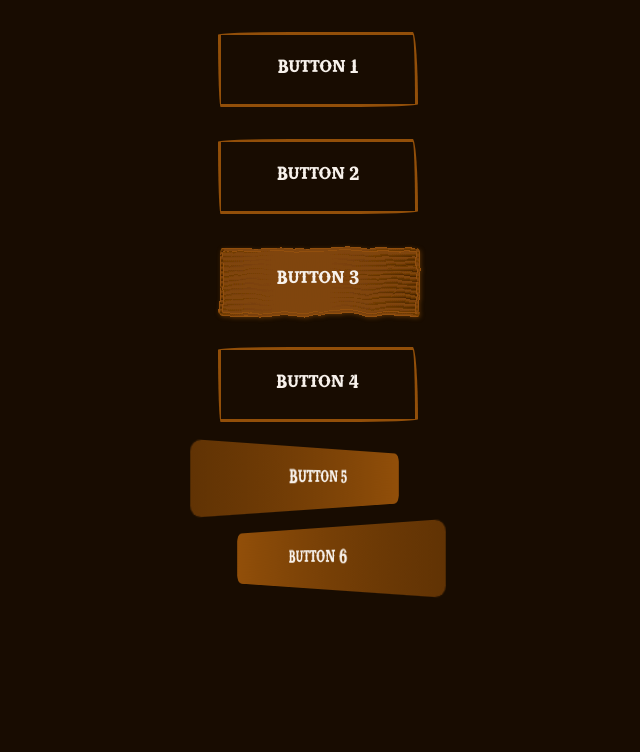
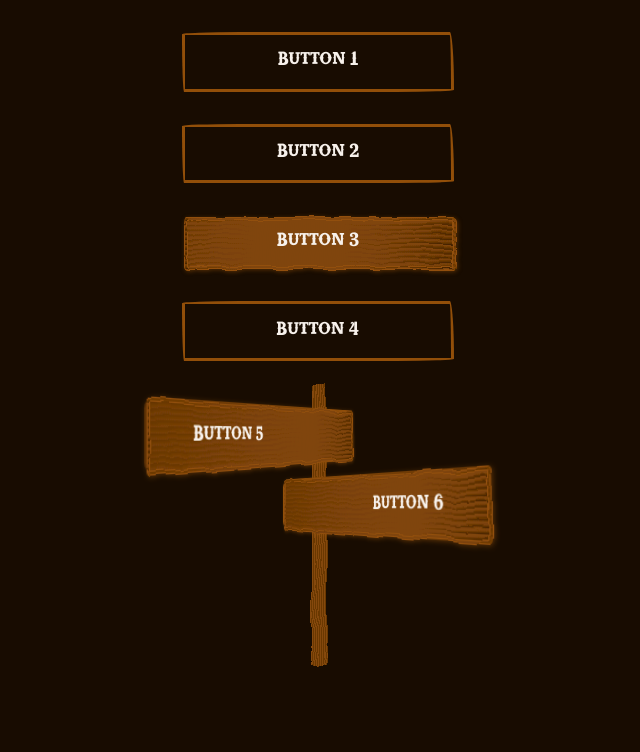
Before and after one commit to ysengoku/css-buttons, a plain HTML site: page index.html in a window 1280 px wide. Shown: the whole page, without its empty margins (322-962 px from the left). Drawn offline with Linux system fonts and the light colour scheme.

Commit message:
style: Adjust button 5 and 6

```diff
--- a/index.html
+++ b/index.html
@@ -15,8 +15,14 @@
 			<button class="button-2">Button 2</button>
 			<button class="button-3">Button 3</button>
 			<button class="button-4"><span>Button 4</span></button>
-			<button class="button-5">Button 5</button>
-			<button class="button-6">Button 6</button>
+
+    		<div>
+        		<span class="pole"></span>
+        		<div class="buttons">
+          			<button class="button-5"><span>Button 5</span></button>
+          			<button class="button-6"><span>Button 6</span></button>
+        		</div>
+      		</div>
 
 			<svg xmlns="http://www.w3.org/2000/svg" version="1.1" class="squigglysvg">
 				<defs>
@@ -33,7 +39,6 @@
 
 		</div>
 	</main>
-
 </body>
 
 </html>
--- a/style.css
+++ b/style.css
@@ -28,12 +28,12 @@ main {
 }
 
 button {
-  width: 200px;
+  width: 272px;
   margin: 16px;
-  padding: 1.2em 2.8em;
+  padding: 0.8em 2.8em;
   color: #f7f1eb;
   background: transparent;
-  background-size: 4px 3px;
+  /* background-size: 4px 3px; */
   font-family: Neucha, sans-serif;
   font-size: 1rem;
   line-height: 23px;
@@ -52,20 +52,6 @@ button {
   border-bottom-right-radius: 216px 8px;
   border-top-left-radius: 216px 8px;
   border-top-right-radius: 16px 216px;
-  /* box-shadow: rgba(0, 0, 0, .2) 15px 28px 25px -18px; */
-  /* box-sizing: border-box; */
-  /* display: inline-block; */
-  /* align-self: center; */
-  /* background-image: none; */
-  /* background-position: 0 90%; */
-  /* background-repeat: repeat no-repeat; */
-  /* background-size: 4px 3px; */
-  /* outline: none; */
-  /* text-decoration: none; */
-  /* transition: all 235ms ease-in-out; */
-  /* user-select: none; */
-  /* -webkit-user-select: none; */
-  /* touch-action: manipulation; */
 }
 
 /* -------------------------------------------------------- */
@@ -129,8 +115,8 @@ button {
   }
   100% {
     left: 50%;
-    width: 300px;
-    height: 300px;
+    width: 480px;
+    height: 480px;
   }
 }
 
@@ -145,8 +131,8 @@ button {
   }
   100% {
     right: 50%;
-    width: 300px;
-    height: 300px;
+    width: 480px;
+    height: 480px;
   }
 }
 
@@ -182,20 +168,6 @@ button {
       var(--clrs4)) 0 0 / 100% .3rem;
 	filter: url("#squiggly-0");
 }
-
-  /* &:active {
-    translate: .05em .1em;
-    filter: drop-shadow(-.1em -.1em .1em color-mix(in srgb, var(--clr), transparent 50%));;
-  }
-  &:active:before {
-    filter: url("#squiggly-0");
-  }
-  &:focus {
-    outline: 2px dashed color-mix(in srgb, var(--clr), transparent 90%);
-    outline-offset: .5rem;
-    border-radius: .25em;
-  } */
-  /* filter: drop-shadow(.1em .1em .1em color-mix(in srgb, var(--clr), transparent 50%)); */
 
 .button-3:before {
     filter: url("#squiggly-0");
@@ -249,15 +221,29 @@ button {
 /* -------------------------------------------------------- */
 /*      Button 5 & 6                                        */
 /* -------------------------------------------------------- */
+.buttons {
+  display: flex;
+  flex-direction: column;
+  margin-top: 24px;
+}
+
 .button-5,
 .button-6 {
   border: none;
   box-sizing: border-box;
   width: 280px;
   border-radius: 0.5em;
-  margin: 0.5em;
+  margin: 0.2em;
   padding: .4em;
   line-height: 2.4em;
+
+  transform-style: preserve-3d;
+
+  --clr: #924f09;
+  --fg: #351901;
+  border: none;
+  position: relative;
+  filter: drop-shadow(.1em .1em .1em color-mix(in srgb, var(--clr), transparent 50%));
 }
 
 .button-5 {
@@ -265,6 +251,9 @@ button {
   text-align: right;
   padding-right: 96px;
   transform: perspective(440px) rotateY(45deg);
+
+  position: relative;
+  right: 16%;
 }
 
 .button-6 {
@@ -272,6 +261,8 @@ button {
   text-align: left;
   padding-left: 96px;
   transform: perspective(440px) rotateY(-45deg);
+  position: relative;
+  left: 16%;
 }
 
 .button-5:hover {
@@ -283,3 +274,63 @@ button {
   transform: perspective(240px) rotateY(-45deg);
   padding-left: 48px;
 }
+
+.button-5:before,
+.button-6:before {
+  --clrs1: color-mix(in lab, var(--clr), #0000 50%);
+  --clrs2: color-mix(in lab, var(--clr), #0000 20%);
+  --clrs3: color-mix(in lab, var(--clr), #0000 60%);
+  --clrs4: color-mix(in lab, var(--clr), #0000 88%);
+    position: absolute;
+    content: '';
+    inset: 0;
+    padding: .1em;
+    border: 4px double var(--clr);
+    border-radius: .1em .2em / .5em .23em;
+    z-index: -1;
+    transition: .25s ease;
+    background: var(--fg)
+    linear-gradient(178deg,
+      var(--clrs1),
+      var(--clrs2) 48% 80%,
+      var(--clrs3) 90%,
+      var(--clrs4)) 0 0 / 100% .3rem;
+	filter: url("#squiggly-5");
+}
+
+.button-5 span {
+  position: relative;
+  top: 50%;
+  right: 32%;
+  transform: none;
+}
+
+.button-6 span {
+  position: relative;
+  top: 50%;
+  left: 32%;
+  transform: none;
+}
+
+.pole {
+  display: block;
+  position: absolute;
+  top: 48%;
+  left: 50%;
+  transform: translateX(-50%);
+  width: 16px;
+  height: 280px;
+	filter: url("#squiggly-5");
+
+  --clr: #924f09;
+  --clrs1: color-mix(in lab, var(--clr), #0000 50%);
+  --clrs2: color-mix(in lab, var(--clr), #0000 20%);
+  --clrs3: color-mix(in lab, var(--clr), #0000 60%);
+  --clrs4: color-mix(in lab, var(--clr), #0000 88%);
+  background: #613304
+    linear-gradient(to right,
+      var(--clrs1) 0%,
+      var(--clrs2) 20%,
+      var(--clrs3) 50%,
+      var(--clrs4) 80%) 0 0 / 2px 100%;
+}
```
